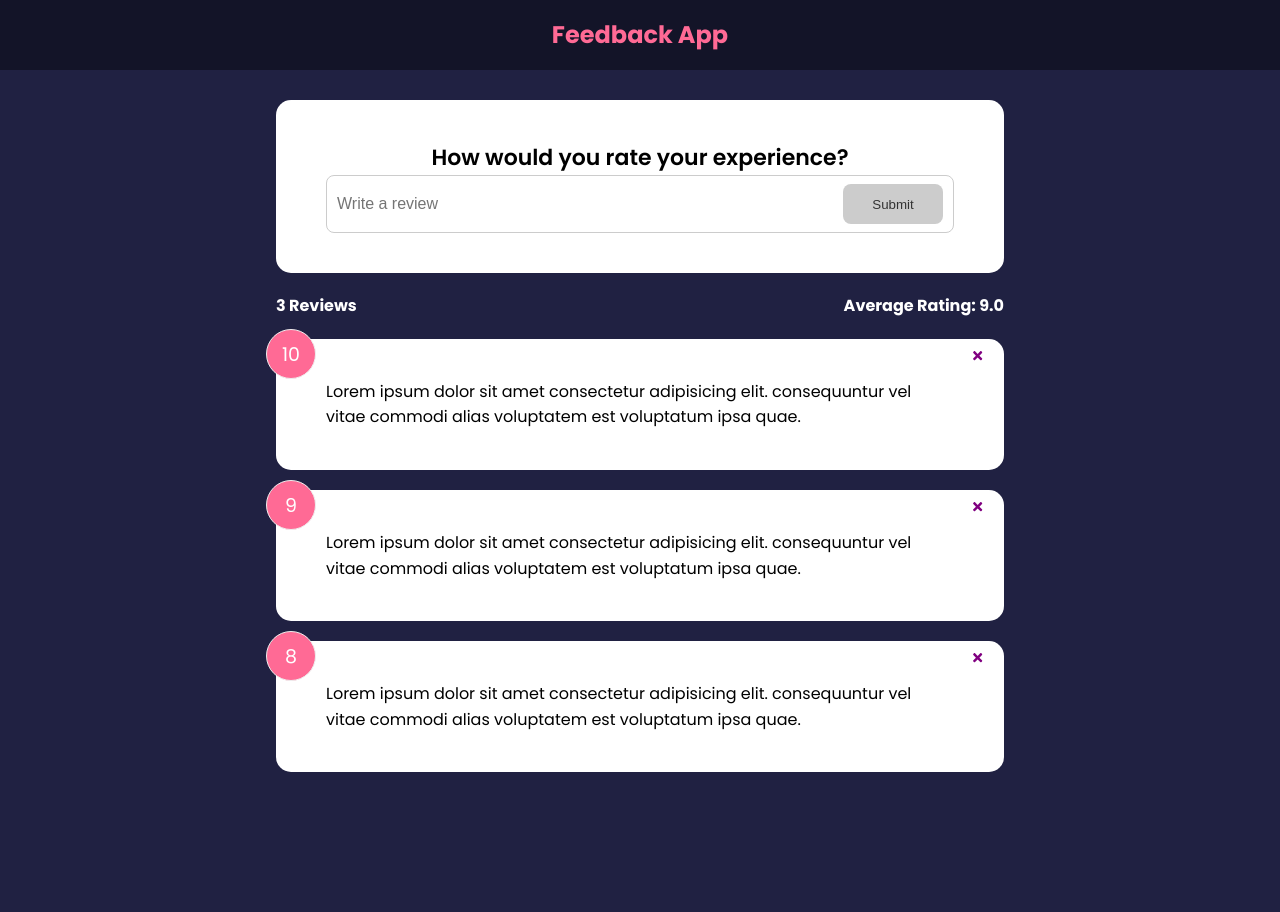
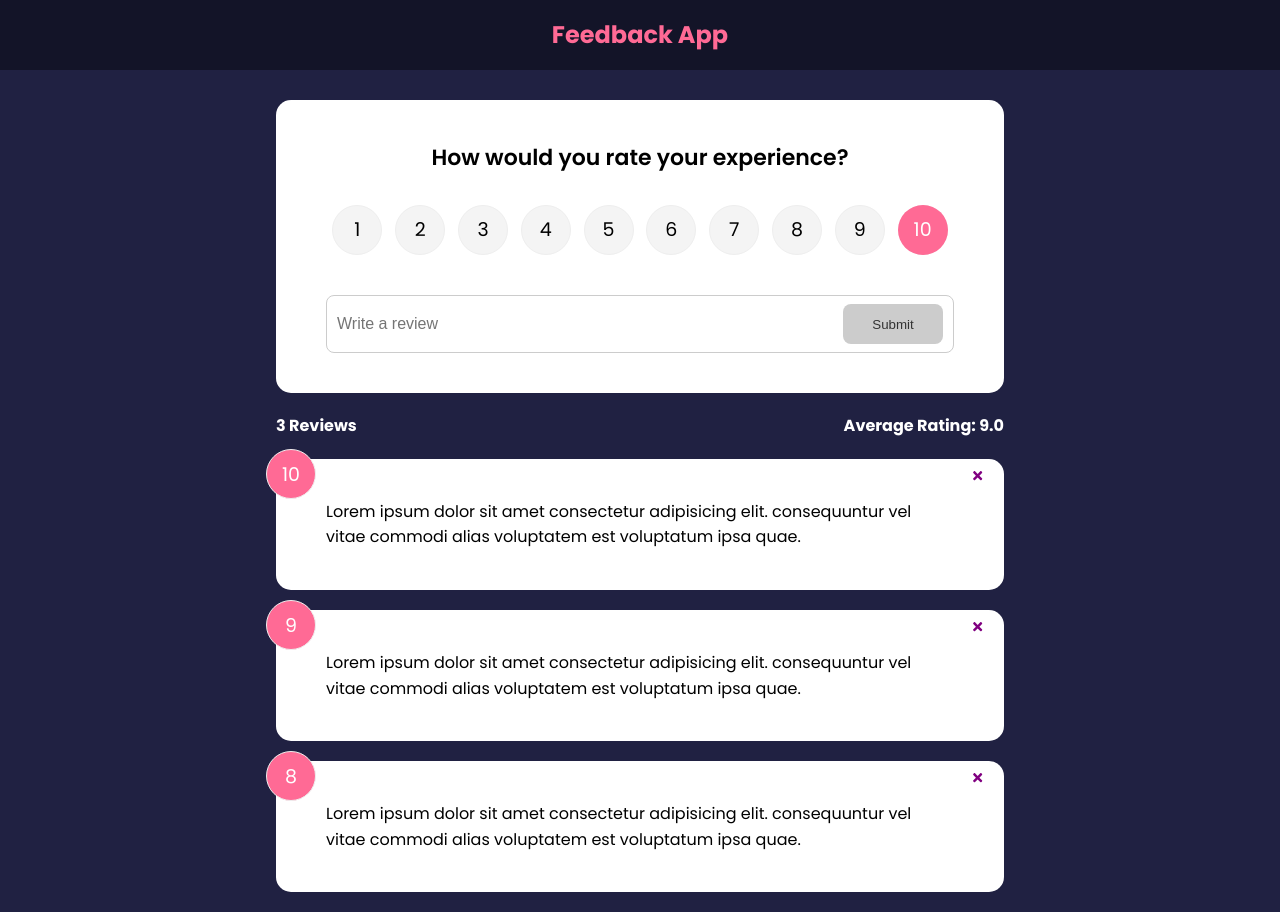
Before and after one commit to geoescobar/Feedback-App, a React (Create React App) app: page / in a window 1280 px wide. Before the commit the page ends 800 px from the top, so only its background shows below. Built offline with nearby package versions, Linux system fonts and the light colour scheme.

Commit message:
BUG: submit button not working not adding new feedback into database or UI

```diff
--- a/package.json
+++ b/package.json
@@ -10,6 +10,7 @@
     "react-dom": "^18.2.0",
     "react-icons": "^4.4.0",
     "react-scripts": "5.0.1",
+    "uuid": "^8.3.2",
     "web-vitals": "^2.1.4"
   },
   "scripts": {
--- a/src/App.js
+++ b/src/App.js
@@ -1,3 +1,4 @@
+import { v4 as uuidv4 } from "uuid";
 import { useState } from "react";
 import Header from "./components/Header";
 import FeedbackList from "./components/FeedbackList";
@@ -13,11 +14,17 @@
       setFeedback(feedback.filter((item) => item.id !== id));
     }
   };
+
+  const addFeedback = (newFeedback) => {
+    newFeedback.id = uuidv4();
+    setFeedback([newFeedback, ...feedback]);
+  };
+
   return (
     <>
       <Header />
       <div className="container">
-        <FeedbackForm />
+        <FeedbackForm handleAdd={addFeedback} />
         <FeedbackStats feedback={feedback} />
         <FeedbackList feedback={feedback} handleDelete={deleteFeedback} />
       </div>
--- a/src/components/FeedbackForm.jsx
+++ b/src/components/FeedbackForm.jsx
@@ -1,9 +1,12 @@
 import { useState } from "react";
 import Card from "./shared/Card";
 import Button from "./shared/Button";
+import RatingSelect from "./RatingSelect";
 
-function FeedbackForm() {
+function FeedbackForm({ handleAdd }) {
   const [text, setText] = useState("");
+  const [rating, setRating] = useState(10);
+
   const [btnDisabled, setBtnDisabled] = useState(true);
   const [message, setMessage] = useState("");
 
@@ -21,11 +24,23 @@
     setText(e.target.value);
   };
 
+  const handleSubmit = (e) => {
+    e.preventDefault();
+    if (text.trim().lenght > 10) {
+      const newFeedback = {
+        text,
+        rating,
+      };
+      handleAdd(newFeedback);
+      setText("");
+    }
+  };
+
   return (
     <Card>
-      <form>
+      <form onSubmit={handleSubmit}>
         <h2>How would you rate your experience?</h2>
-        {/* to-do - rating select component */}
+        <RatingSelect select={(rating) => setRating(rating)} />
 
         <div className="input-group">
           <input
--- /dev/null
+++ b/src/components/RatingSelect.jsx
@@ -0,0 +1,30 @@
+import { useState } from "react";
+
+function RatingSelect(select) {
+  const [selected, setSelected] = useState(10);
+
+  const handleChange = (e) => {
+    setSelected(+e.currentTarget.value);
+    select(+e.currentTarget.value);
+  };
+
+  return (
+    <ul className="rating">
+      {Array.from({ length: 10 }, (_, i) => (
+        <li key={`rating-${i + 1}`}>
+          <input
+            type="radio"
+            id={`num${i + 1}`}
+            name="rating"
+            value={i + 1}
+            onChange={handleChange}
+            checked={selected === i + 1}
+          />
+          <label htmlFor={`num${i + 1}`}>{i + 1}</label>
+        </li>
+      ))}
+    </ul>
+  );
+}
+
+export default RatingSelect;
```
Also changed, not shown: 1 other file (tests, documents, lock files or other folders).
